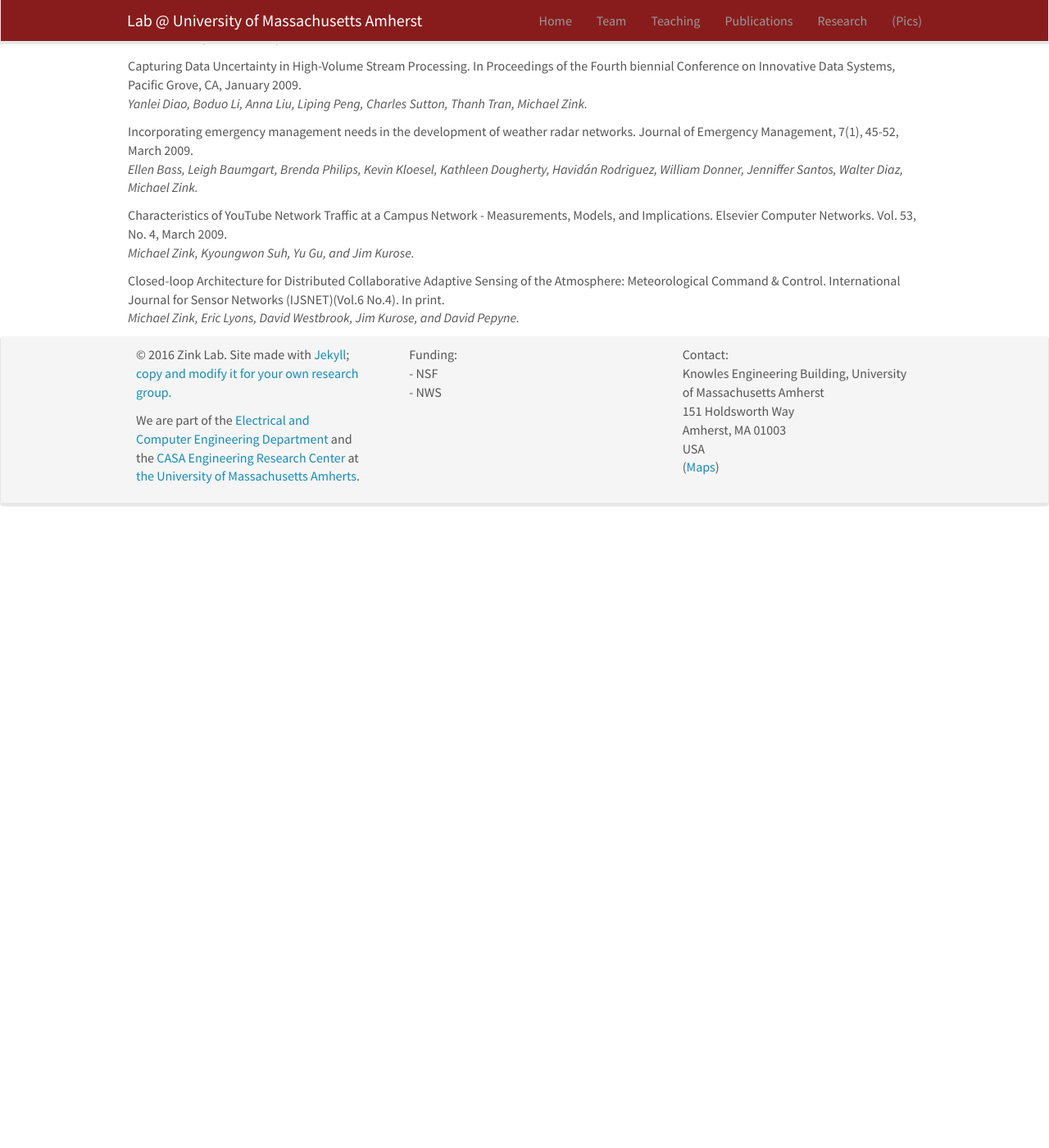
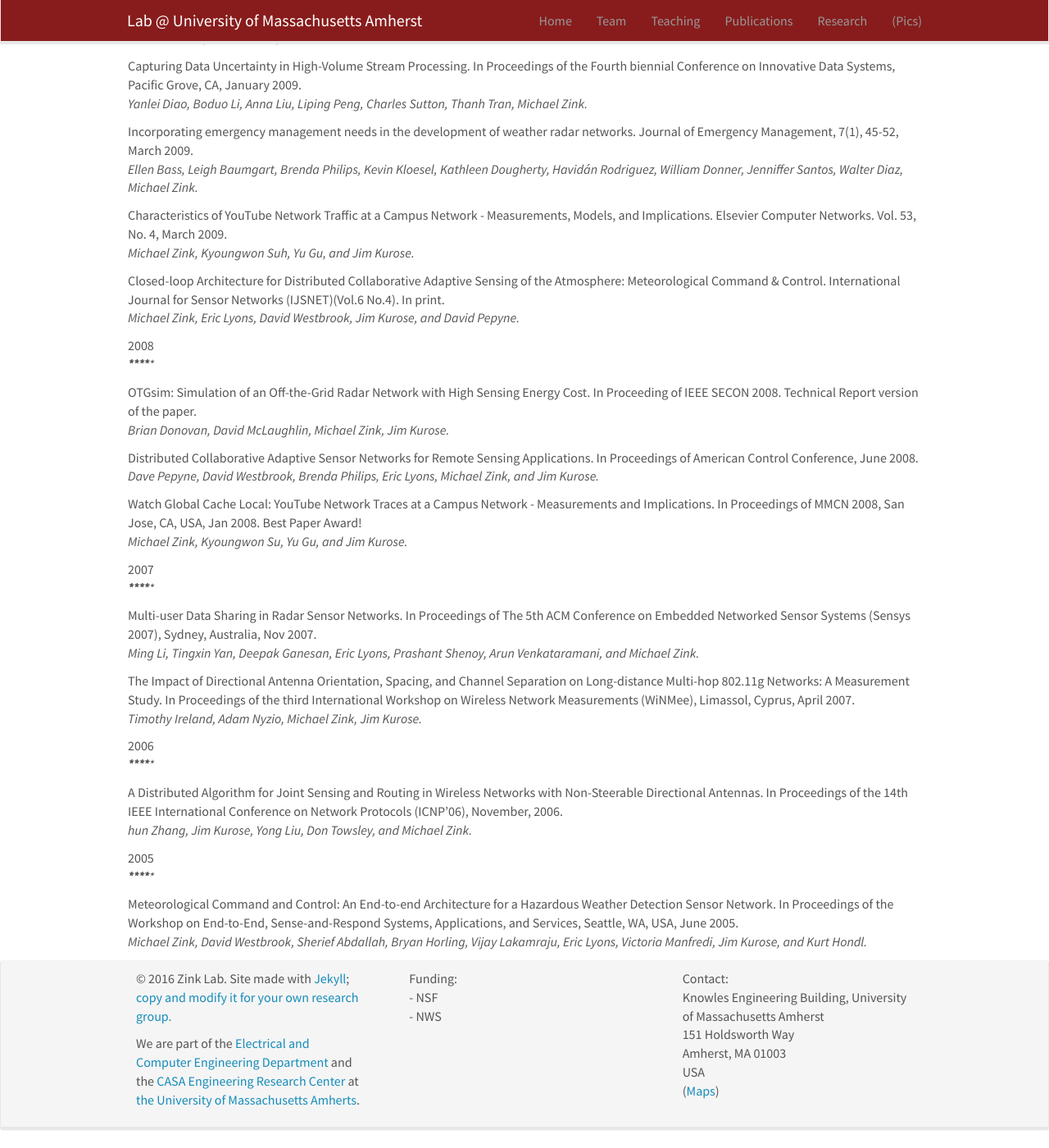
Before and after one commit to openmindedstoic/openmindedstoic.github.io, a Jekyll site: the page built from _pages/publications.md, in a window 1280 px wide and 1400 px high, scrolled down 3635 px. Shown: the whole window at 82% size. Built offline with Jekyll 4.4.1, drawn with Linux system fonts in a browser that asks for light colours; nearby versions of some CDN libraries; before the commit the page ends 4274 px from its top, so only the background shows below that.

Commit message:
2008,2007,2006,2005

```diff
--- a/_data/publist.yml
+++ b/_data/publist.yml
@@ -160,3 +160,36 @@
 
 - title: "Closed-loop Architecture for Distributed Collaborative Adaptive Sensing of the Atmosphere: Meteorological Command & Control. International Journal for Sensor Networks (IJSNET)(Vol.6 No.4). In print."
   authors: Michael Zink, Eric Lyons, David Westbrook, Jim Kurose, and David Pepyne.
+
+- title: "2008"
+  authors: "*************"
+
+- title: "OTGsim: Simulation of an Off-the-Grid Radar Network with High Sensing Energy Cost. In Proceeding of IEEE SECON 2008. Technical Report version of the paper."
+  authors: Brian Donovan, David McLaughlin, Michael Zink, Jim Kurose.
+
+- title: "Distributed Collaborative Adaptive Sensor Networks for Remote Sensing Applications. In Proceedings of American Control Conference, June 2008."
+  authors: Dave Pepyne, David Westbrook, Brenda Philips, Eric Lyons, Michael Zink, and Jim Kurose.
+
+- title: "Watch Global Cache Local: YouTube Network Traces at a Campus Network - Measurements and Implications. In Proceedings of MMCN 2008, San Jose, CA, USA, Jan 2008. Best Paper Award!"
+  authors: Michael Zink, Kyoungwon Su, Yu Gu, and Jim Kurose.
+
+- title: "2007"
+  authors: "*************"
+
+- title: "Multi-user Data Sharing in Radar Sensor Networks. In Proceedings of The 5th ACM Conference on Embedded Networked Sensor Systems (Sensys 2007), Sydney, Australia, Nov 2007."
+  authors: Ming Li, Tingxin Yan, Deepak Ganesan, Eric Lyons, Prashant Shenoy, Arun Venkataramani, and Michael Zink.
+
+- title: "The Impact of Directional Antenna Orientation, Spacing, and Channel Separation on Long-distance Multi-hop 802.11g Networks: A Measurement Study. In Proceedings of the third International Workshop on Wireless Network Measurements (WiNMee), Limassol, Cyprus, April 2007."
+  authors: Timothy Ireland, Adam Nyzio, Michael Zink, Jim Kurose.
+
+- title: "2006"
+  authors: "*************"
+
+- title: "A Distributed Algorithm for Joint Sensing and Routing in Wireless Networks with Non-Steerable Directional Antennas. In Proceedings of the 14th IEEE International Conference on Network Protocols (ICNP'06), November, 2006."
+  authors: hun Zhang, Jim Kurose, Yong Liu, Don Towsley, and Michael Zink.
+
+- title: "2005"
+  authors: "*************"
+
+- title: "Meteorological Command and Control: An End-to-end Architecture for a Hazardous Weather Detection Sensor Network. In Proceedings of the Workshop on End-to-End, Sense-and-Respond Systems, Applications, and Services, Seattle, WA, USA, June 2005."
+  authors: Michael Zink, David Westbrook, Sherief Abdallah, Bryan Horling, Vijay Lakamraju, Eric Lyons, Victoria Manfredi, Jim Kurose, and Kurt Hondl.
```
